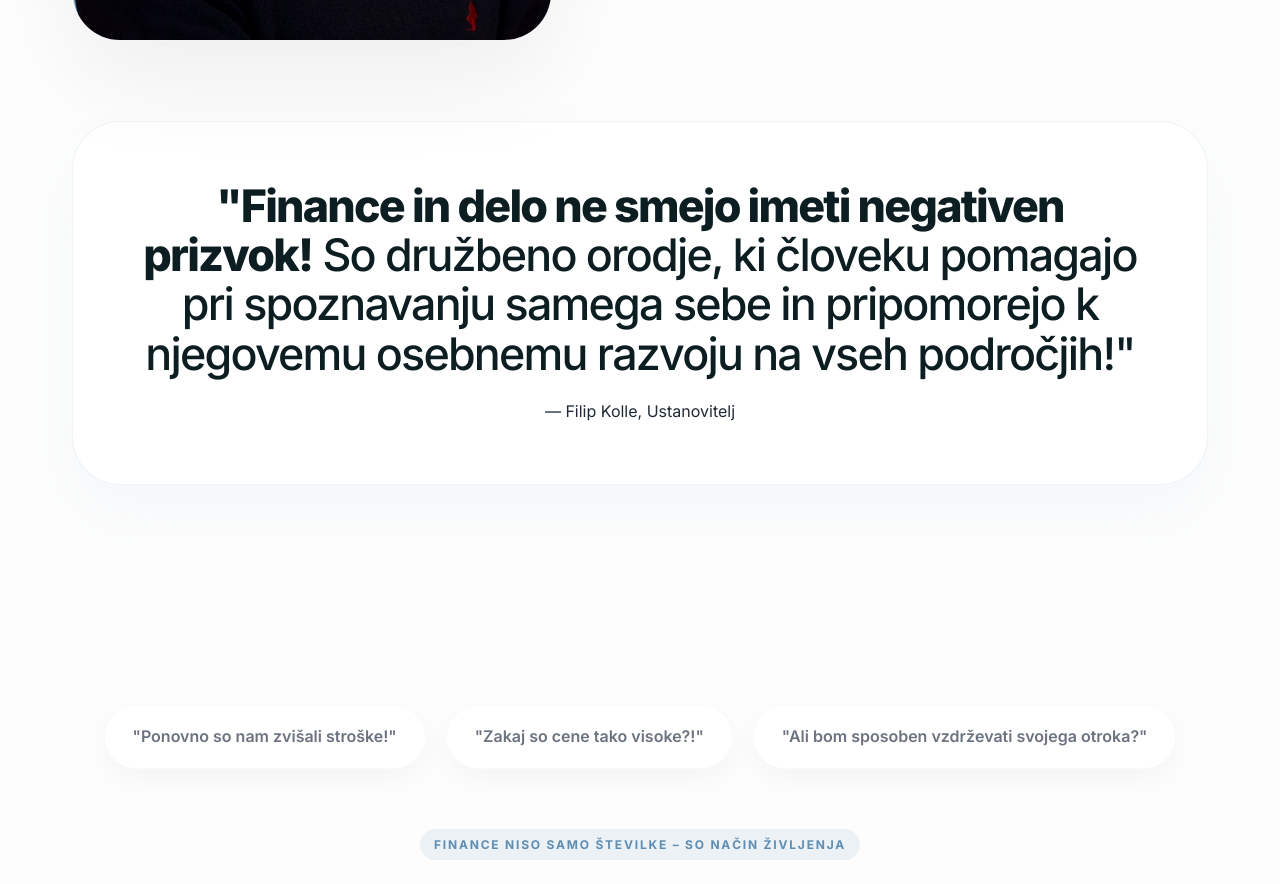
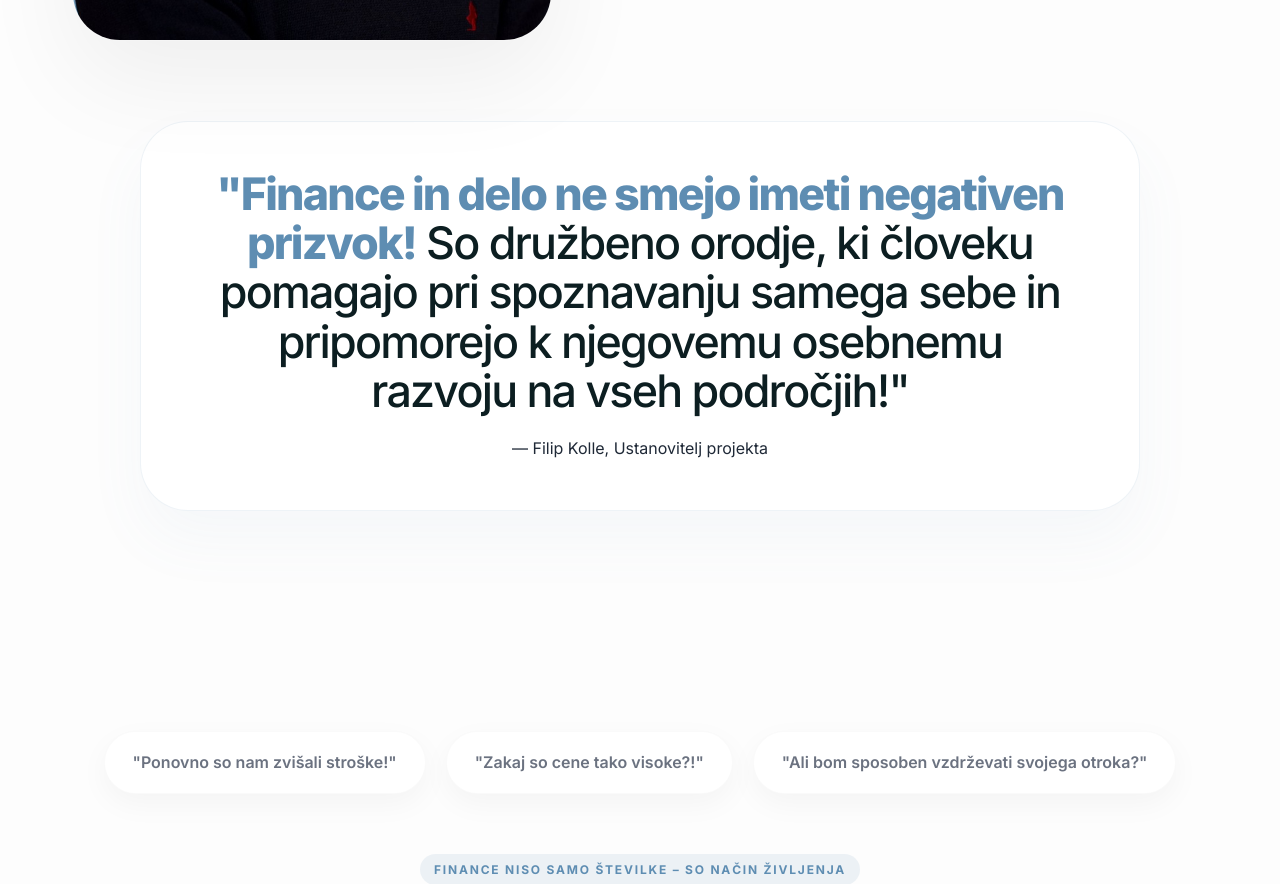
Before and after one commit to filipkolle/Landing-4P, a React (Vite) app: page /o-nas in a window 1280 px wide. Shown: the part 1120-2004 px from the top of the page. Built offline with nearby package versions, Linux system fonts and the light colour scheme.

Commit message:
Refinement: Blue manifesto highlights and updated founder title

```diff
--- a/src/pages/AboutPage.jsx
+++ b/src/pages/AboutPage.jsx
@@ -93,7 +93,7 @@ const AboutPage = () => {
             <p className="key-message-text">
               <strong>"Finance in delo ne smejo imeti negativen prizvok!</strong> So družbeno orodje, ki človeku pomagajo pri spoznavanju samega sebe in pripomorejo k njegovemu osebnemu razvoju na vseh področjih!"
             </p>
-            <span className="key-message-author">— Filip Kolle, Ustanovitelj</span>
+            <span className="key-message-author">— Filip Kolle, Ustanovitelj projekta</span>
           </motion.div>
         </div>
       </section>
--- a/src/styles/About.css
+++ b/src/styles/About.css
@@ -67,12 +67,15 @@
 
 .key-message-box {
   margin-top: 80px;
-  padding: 60px;
+  padding: 48px 60px;
   background: #fff;
   border-radius: 48px;
   border: 1px solid rgba(94, 141, 178, 0.1);
   box-shadow: 0 30px 60px rgba(94, 141, 178, 0.05);
   text-align: center;
+  max-width: 1000px;
+  margin-left: auto;
+  margin-right: auto;
 }
 
 .key-message-text {
@@ -86,6 +89,7 @@
 
 .key-message-text strong {
   font-weight: 900;
+  color: var(--primary);
 }
 
 /* 3. Mission */
```
